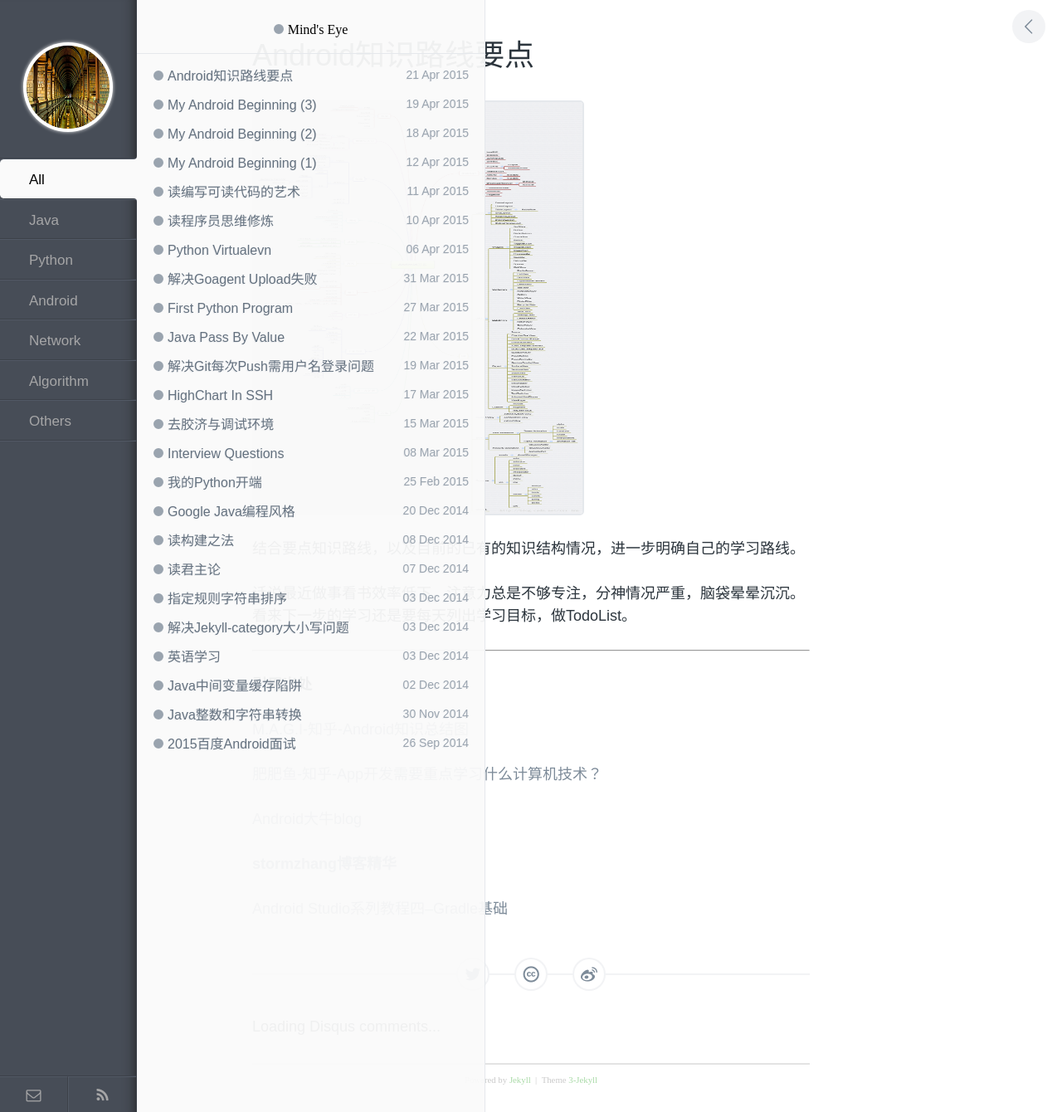
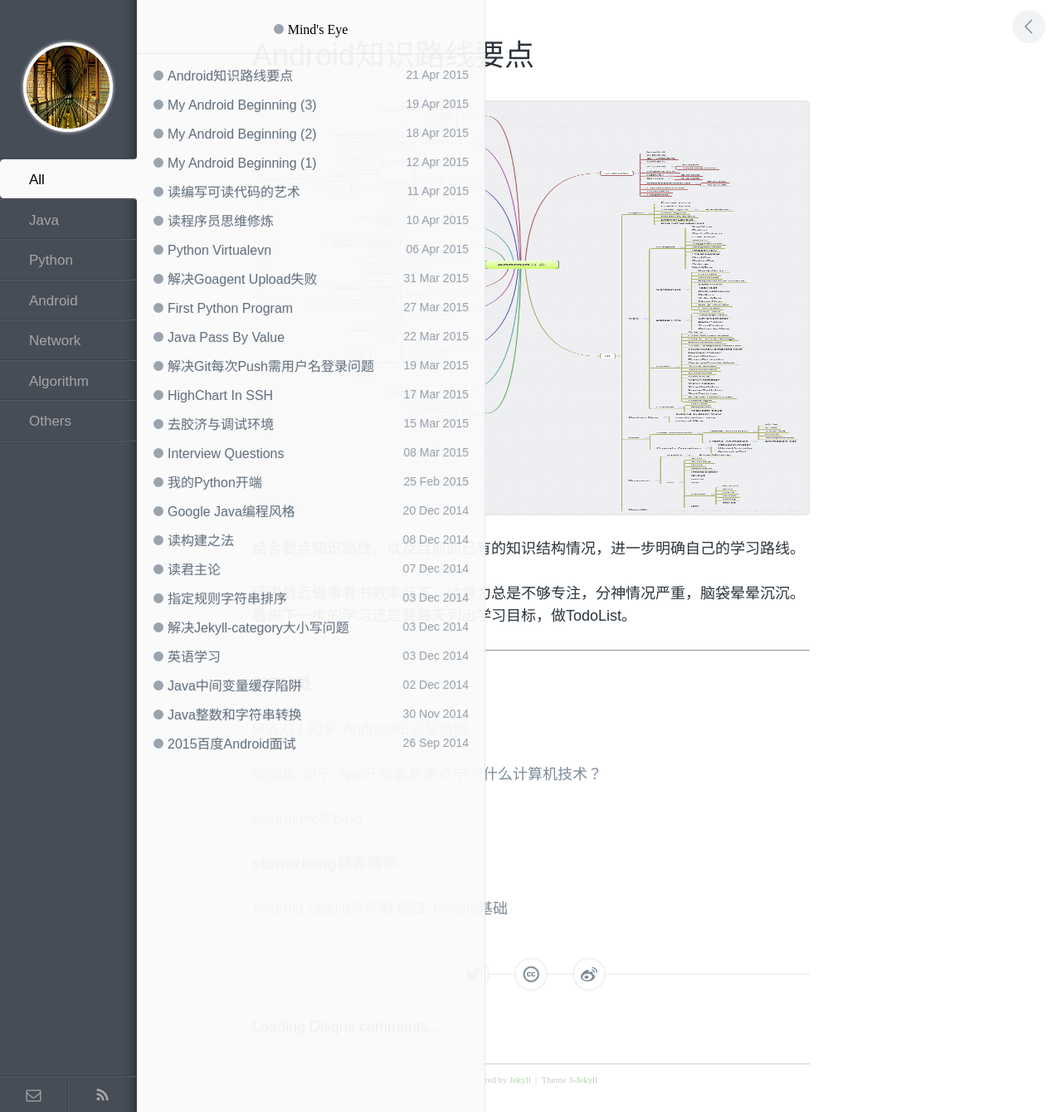
Before and after one commit to enlipan/enlipan.github.io, a Jekyll site: the page built from _posts/2015-4-21-The-Android-outline.md, in a window 1280 px wide. Shown: the whole page at 83% size. Built offline with Jekyll 4.4.1, drawn with Linux system fonts in a browser that asks for light colours; comment, search, counter and statistics services are not loaded.

Commit message:
modify img

```diff
--- a/_posts/2015-4-21-The-Android-outline.md
+++ b/_posts/2015-4-21-The-Android-outline.md
@@ -4,7 +4,7 @@
 category: android
 ---
 
-<img src="/assets/img/20150421/Android学习知识要点.png" alt="Android学习知识要点" align="middle" width="400" height="800">
+<img src="/assets/img/20150421/Android学习知识要点.png" alt="Android学习知识要点" align="middle" width="100%" height="200%">
 
 结合要点知识路线，以及目前的已有的知识结构情况，进一步明确自己的学习路线。
 
```
